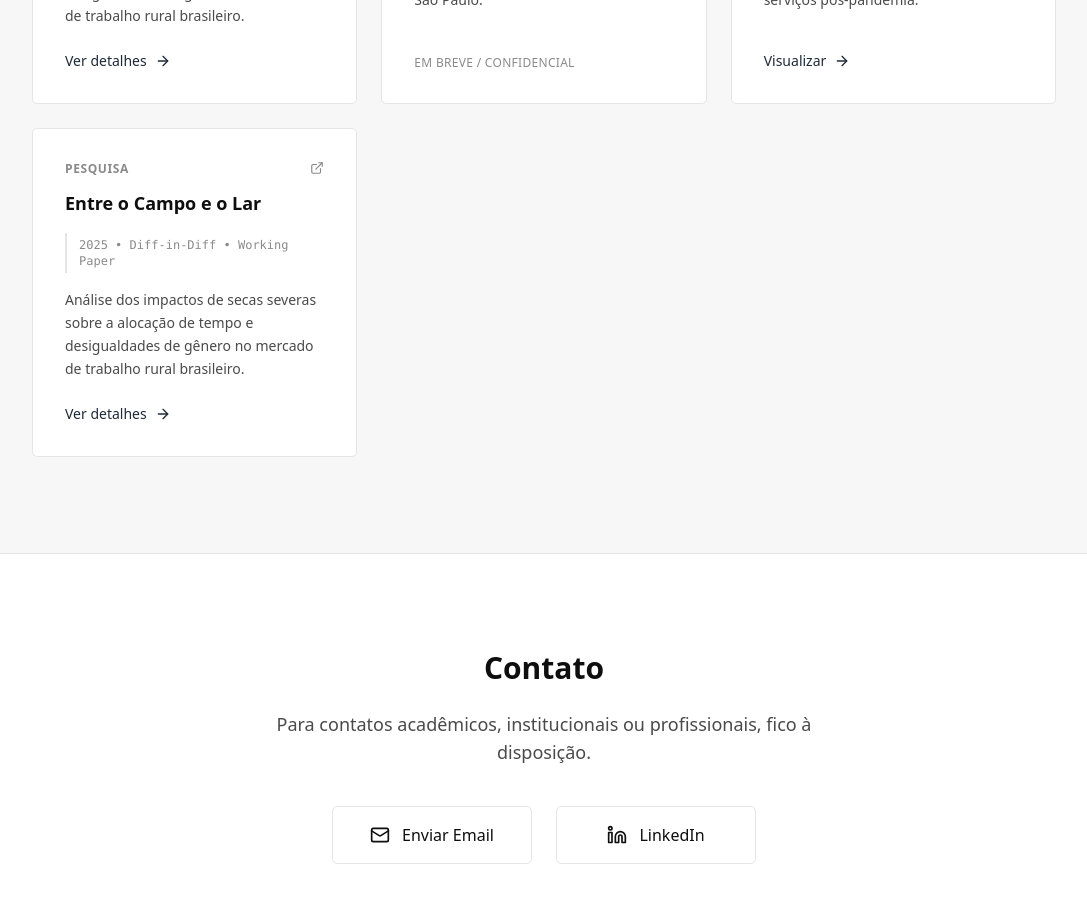
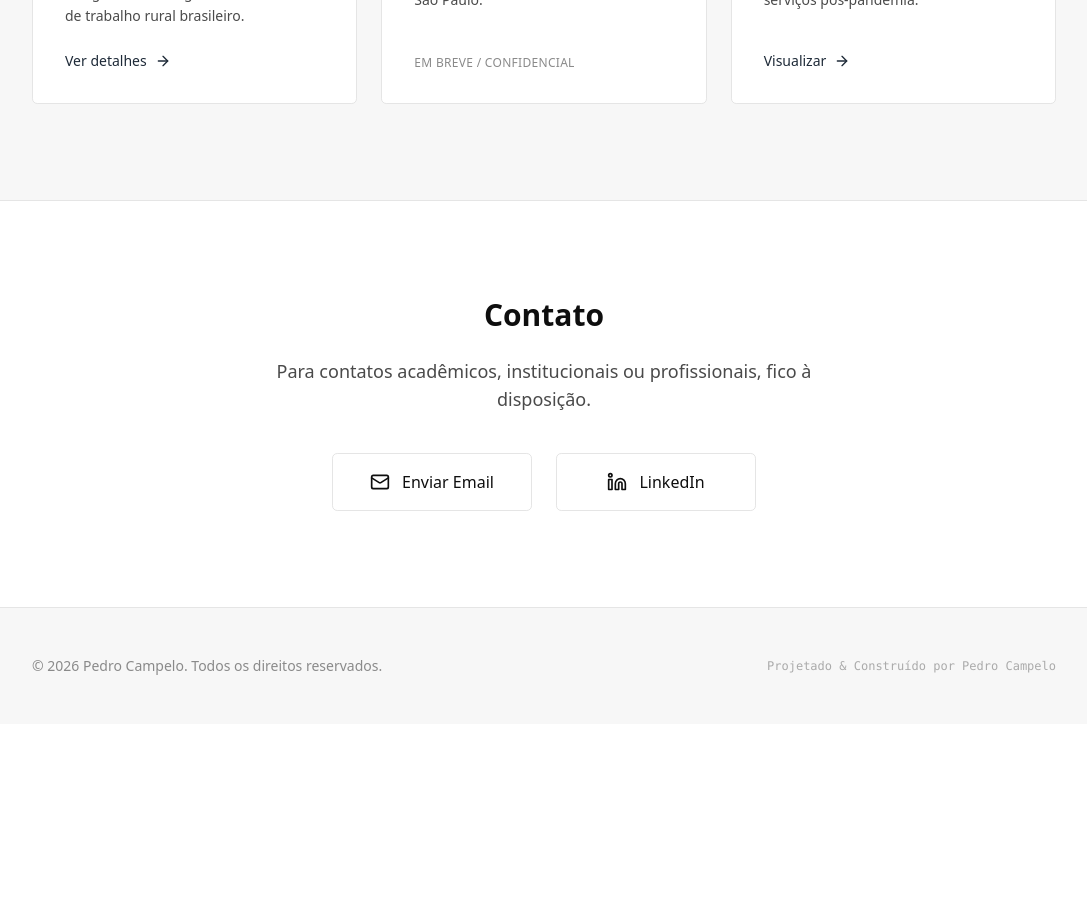
Before and after one commit to pedroocampelo/site, a React (Vite) app: page / in a window 1280 px wide. Shown: the part 2560-3462 px from the top of the page, without its empty margins (96-1183 px from the left). After the commit the page ends 3284 px from the top, so only its background shows below. Built offline with nearby package versions, Linux system fonts and the light colour scheme.

Commit message:
templateData.ts

```diff
--- a/src/react-app/content/templateData.ts
+++ b/src/react-app/content/templateData.ts
@@ -70,12 +70,5 @@ export const TEMPLATE_DATA = {
       onOpen: () => alert("Exemplo de ação modal"),
       metadata: { year: "2024", methods: "VAR/VEC", output: "Artigo de Termo" }
     },
-    {
-      title: "Entre o Campo e o Lar",
-      type: "Pesquisa",
-      description: "Análise dos impactos de secas severas sobre a alocação de tempo e desigualdades de gênero no mercado de trabalho rural brasileiro.",
-      link: "https://exemplo.com/paper",
-      metadata: { year: "2025", methods: "Diff-in-Diff", output: "Working Paper" }
-    },
   ],
 };
```
